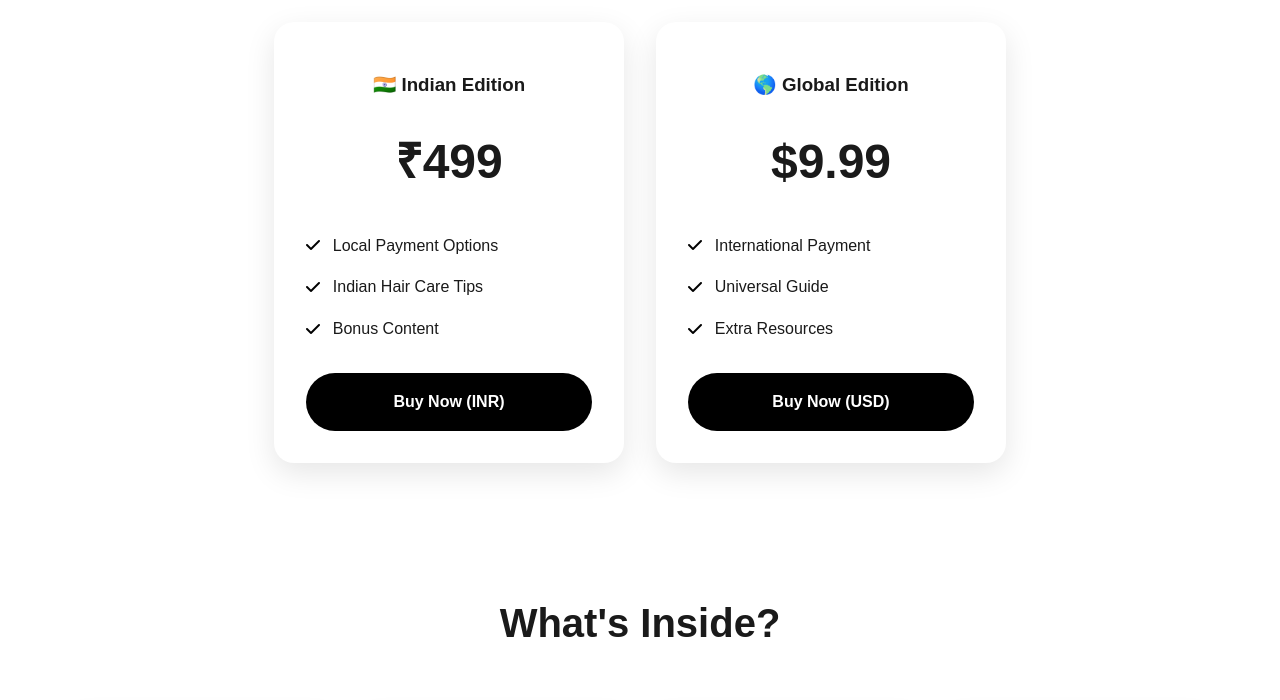
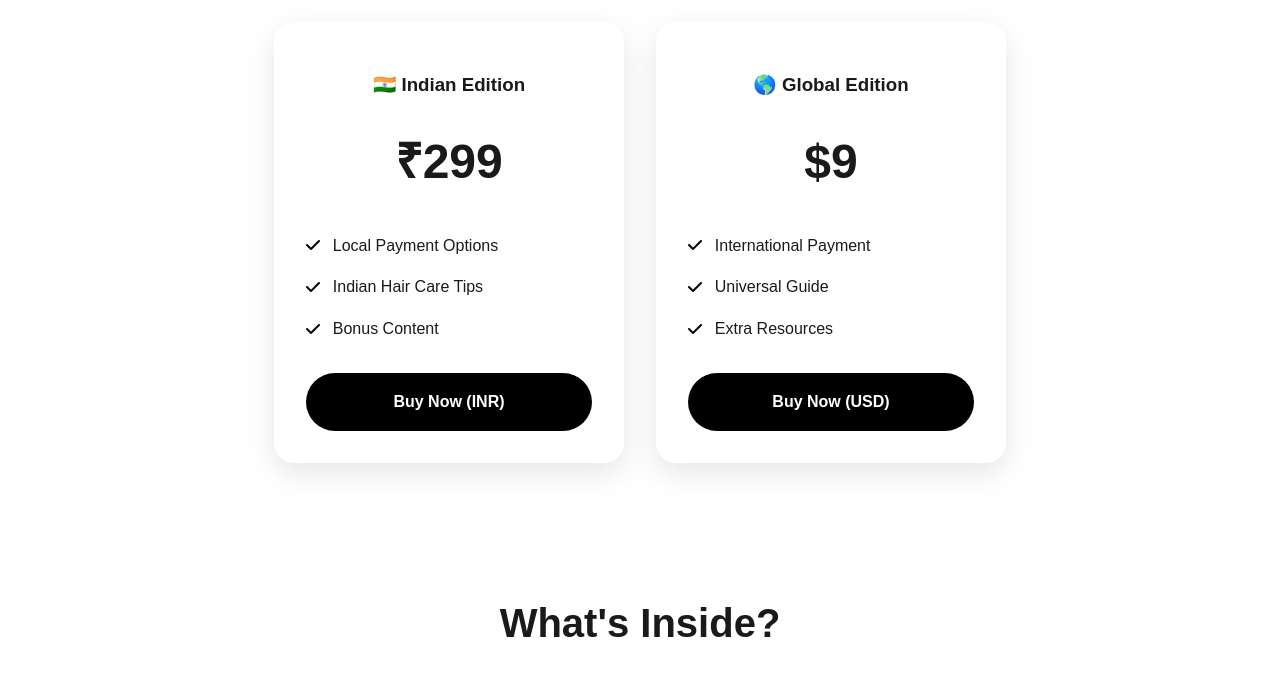
Before and after one commit to mrdelta565/ughmethod, a plain HTML site: page index.html in a window 1280 px wide. Shown: the part 1040-1740 px from the top of the page. Drawn offline with Linux system fonts and the light colour scheme.

Commit message:
Update index.html

```diff
--- a/index.html
+++ b/index.html
@@ -48,7 +48,7 @@
 
                         <div class="card-inner">
                             <h3>🇮🇳 Indian Edition</h3>
-                            <div class="price">₹499</div>
+                            <div class="price">₹299</div>
                             <ul>
                                 <li><i class="fas fa-check"></i> Local Payment Options</li>
                                 <li><i class="fas fa-check"></i> Indian Hair Care Tips</li>
@@ -62,7 +62,7 @@
 
                         <div class="card-inner">
                             <h3>🌎 Global Edition</h3>
-                            <div class="price">$9.99</div>
+                            <div class="price">$9</div>
                             <ul>
                                 <li><i class="fas fa-check"></i> International Payment</li>
                                 <li><i class="fas fa-check"></i> Universal Guide</li>
```
